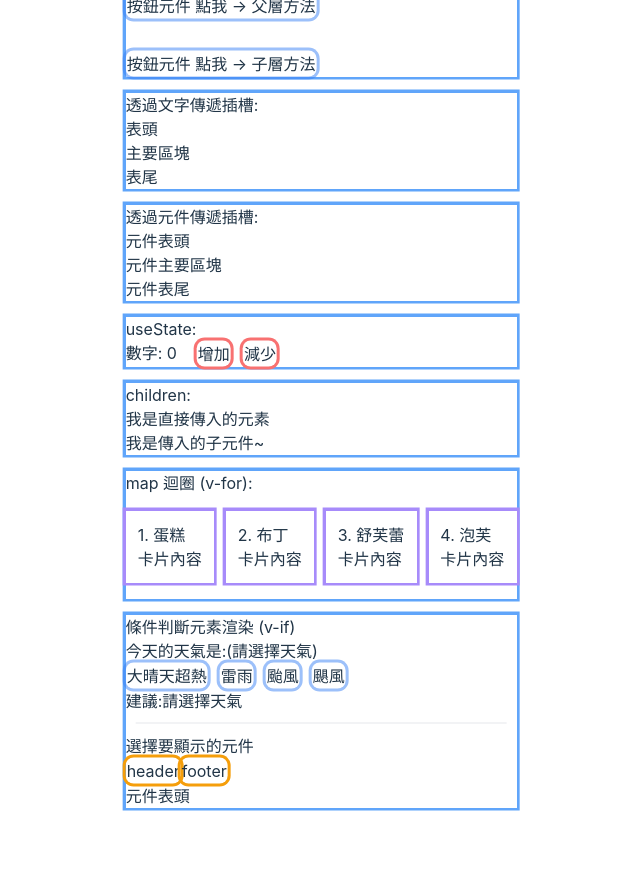
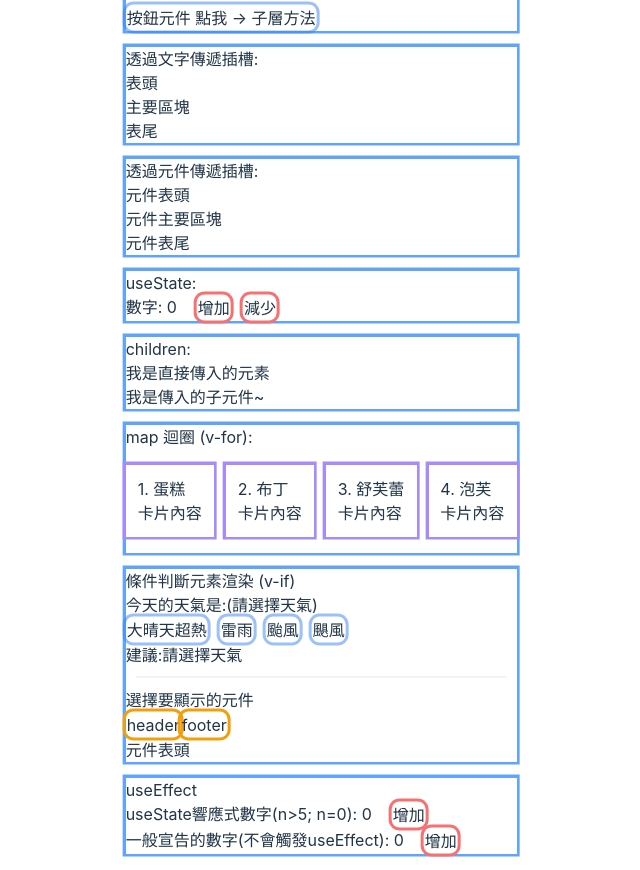
Before and after one commit to MizuYang/React-Demo, a React (Vite) app: page / in a window 1280 px wide. Shown: the whole page, without its empty margins (319-959 px from the left). Before the commit the page ends 824 px from the top, so only its background shows below. Built offline with nearby package versions, Linux system fonts and the light colour scheme.

Commit message:
新增 練習: useEffect

```diff
--- a/src/App.tsx
+++ b/src/App.tsx
@@ -13,6 +13,8 @@ import { Footer } from "@components/baseDemo/slots/footer.tsx";
 import { UseState } from "@components/baseDemo/UseState.tsx";
 
 import { Children } from "@components/baseDemo/Children.tsx";
+
+import { UseEffect } from "@components/baseDemo/UseEffect.tsx";
 
 function fatherFn() {
   console.log("父層的方法");
@@ -165,6 +167,11 @@ function App() {
             {activeComponentName === "header" ? <Header /> : <Footer />}
           </div>
         </div>
+
+        {/* useEffect */}
+        <div className="ring ring-blue-400 my-4">
+          <UseEffect />
+        </div>
       </div>
     </>
   );
--- /dev/null
+++ b/src/components/baseDemo/UseEffect.tsx
@@ -0,0 +1,46 @@
+import { useState, useEffect } from "react";
+
+export function UseEffect() {
+  const [responseCount, setResponseCount] = useState(0);
+  let normalCount = 0; // 這樣寫不會觸發 useEffect，因為他不是響應式數據
+
+  useEffect(() => {
+    console.log("初始化只會執行一次的 useEffect");
+  }, []);
+  useEffect(() => {
+    console.log("useEffect: responseCount", responseCount);
+    if (responseCount > 5) setResponseCount(0);
+  }, [responseCount]);
+
+  function addResponseCount() {
+    setResponseCount(responseCount + 1);
+  }
+  function addNormalCount() {
+    normalCount += 1;
+  }
+  return (
+    <div>
+      <p>useEffect</p>
+      <div className="flex">
+        <p className="me-5">useState響應式數字({'n>5; n=0'}): {responseCount}</p>
+        <button
+          type="button"
+          className="ring ring-red-400 block me-3"
+          onClick={addResponseCount}
+        >
+          增加
+        </button>
+      </div>
+      <div className="flex">
+        <p className="me-5">一般宣告的數字(不會觸發useEffect): {normalCount}</p>
+        <button
+          type="button"
+          className="ring ring-red-400 block me-3"
+          onClick={addNormalCount}
+        >
+          增加
+        </button>
+      </div>
+    </div>
+  );
+}
```
